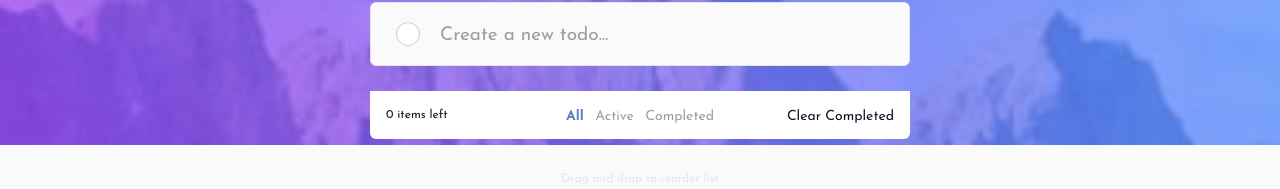
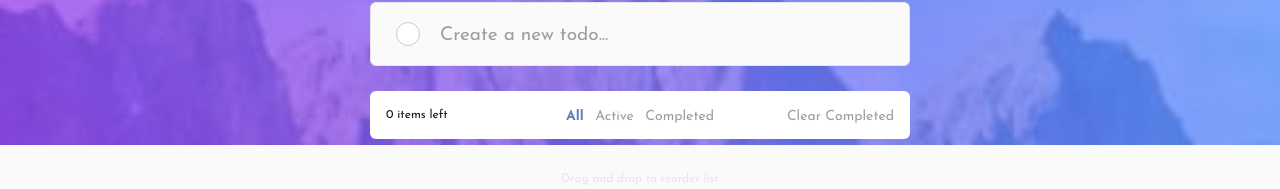
Before and after one commit to theperiscope/react-todo-app, a React (Create React App) app in the folder reactjs/: page / in a window 1280 px wide. Shown: the part 155-344 px from the top of the page. Built offline with nearby package versions, Linux system fonts and the light colour scheme.

Commit message:
minor UI fixes in ToDoBar

```diff
--- a/reactjs/src/components/ChangeThemeModeButton.css
+++ b/reactjs/src/components/ChangeThemeModeButton.css
@@ -32,15 +32,15 @@
 .custom-radios input[type='radio'] + label span em {
   display: inline-block;
 }
-.custom-radios input[type='radio']#color-1 + label span {
+.custom-radios input[type='radio']#themeMode-dark + label span {
   background-color: rgba(255, 255, 255, 0.13);
   background-image: url(../images/icon-moon.svg);
 }
-.custom-radios input[type='radio']#color-2 + label span {
+.custom-radios input[type='radio']#themeMode-auto + label span {
   background-color: rgba(255, 255, 255, 0.13);
   background-image: url(../images/light-dark.svg);
 }
-.custom-radios input[type='radio']#color-3 + label span {
+.custom-radios input[type='radio']#themeMode-light + label span {
   background-color: rgba(255, 255, 255, 0.13);
   background-image: url(../images/icon-sun.svg);
 }
--- a/reactjs/src/components/ChangeThemeModeButton.js
+++ b/reactjs/src/components/ChangeThemeModeButton.js
@@ -1,5 +1,3 @@
-import moon from '../images/icon-moon.svg'
-import sun from '../images/icon-sun.svg'
 import { useTheme } from '../ThemeContext'
 import './ChangeThemeModeButton.css'
 
@@ -30,24 +28,24 @@ function ChangeThemeModeButton() {
     <>
       <div className="custom-radios flex justify-end">
         <div>
-          <input type="radio" id="color-1" name="color" value="color-1" onChange={() => onChange('light')} checked={themeMode === 'light'}  />
-          <label for="color-1">
+          <input type="radio" id="themeMode-dark" name="themeMode" value="themeMode-dark" onChange={() => onChange('dark')} checked={themeMode === 'dark'}  />
+          <label for="themeMode-dark">
             <span>
               <em></em>
             </span>
           </label>
         </div>
         <div>
-          <input type="radio" id="color-2" name="color" value="color-2" onChange={() => onChange('auto')} checked={themeMode === 'auto'}  />
-          <label for="color-2">
+          <input type="radio" id="themeMode-auto" name="themeMode" value="themeMode-auto" onChange={() => onChange('auto')} checked={themeMode === 'auto'}  />
+          <label for="themeMode-auto">
             <span>
               <em></em>
             </span>
           </label>
         </div>
         <div>
-          <input type="radio" id="color-3" name="color" value="color-3" onChange={() => onChange('dark')} checked={themeMode === 'dark'}  />
-          <label for="color-3">
+          <input type="radio" id="themeMode-light" name="themeMode" value="themeMode-light" onChange={() => onChange('light')} checked={themeMode === 'light'}  />
+          <label for="themeMode-light">
             <span>
               <em></em>
             </span>
--- a/reactjs/src/components/ToDoBar.js
+++ b/reactjs/src/components/ToDoBar.js
@@ -6,15 +6,19 @@ function ToDoBar({ currentFilter, todos, onFilter, onClearCompleted }) {
     return todos.filter(task => !task.checked).length
   }, [todos])
 
+  const totalCompletedTasks = useMemo(() => {
+    return todos.length - totalLeftTasks
+  }, [todos, totalLeftTasks])
+
   return (
     <div className="grid grid-cols-2 sm:grid-cols-3">
-      <div className="x1 bg-light-control-background-color dark:bg-dark-very-dark-desaturated-blue px-4 pt-4 pb-3 m-0 order-1 sm:order-1 text-left   sm:text-left  text-xs text-gray-900 dark:text-gray-300 sm:rounded-bl-md xs:rounded-bl-md">
+      <div className="x1 bg-light-control-background-color dark:bg-dark-very-dark-desaturated-blue px-4 pt-4 pb-3 m-0 order-1 sm:order-1 text-left   sm:text-left  text-xs text-gray-900 dark:text-gray-300 sm:rounded-bl-md xs:rounded-bl-md xs:rounded-tl-md">
         {totalLeftTasks} {totalLeftTasks === 1 ? 'item' : 'items'} left
       </div>
-      <div className="x2 bg-light-control-background-color dark:bg-dark-very-dark-desaturated-blue px-4 pt-4 pb-3 m-0 order-2 sm:order-3 text-right  sm:text-right text-sm text-gray-900 dark:text-gray-300 sm:rounded-br-md xs:rounded-br-md">
+      <div className="x2 bg-light-control-background-color dark:bg-dark-very-dark-desaturated-blue px-4 pt-4 pb-3 m-0 order-2 sm:order-3 text-right  sm:text-right text-sm text-gray-900 dark:text-gray-300 sm:rounded-br-md xs:rounded-br-md xs:rounded-tr-md">
         <ul>
           <li>
-            <button onClick={() => onClearCompleted()}>Clear Completed</button>
+            <button onClick={() => onClearCompleted()} className="disabled:text-light-placeholder-color" disabled={totalCompletedTasks === 0}>Clear Completed</button>
           </li>
         </ul>
       </div>
```
